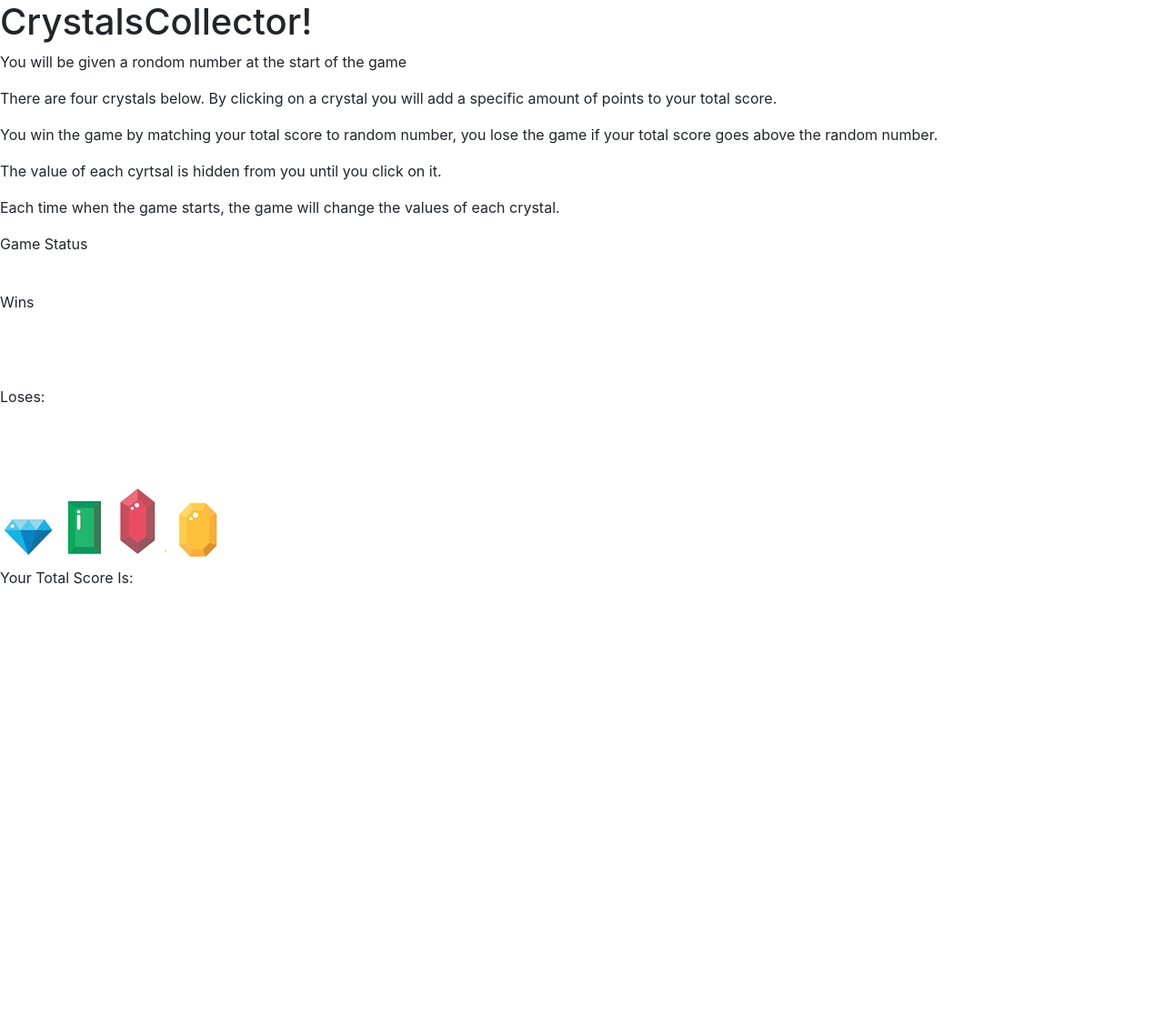
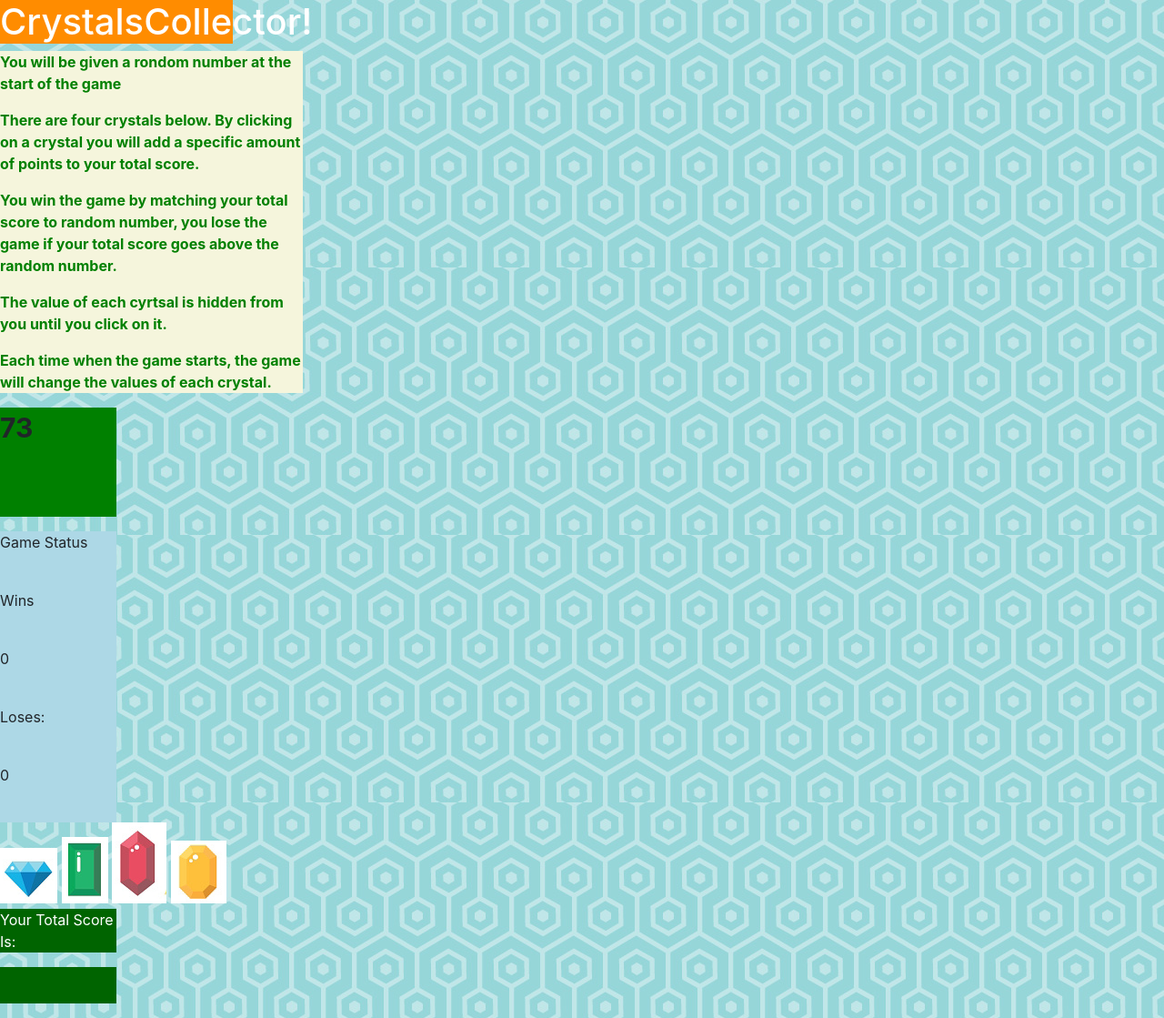
Before and after one commit to krishnaaddala/unit-4-game, a plain HTML site: page index.html in a window 1280 px wide. Shown: the whole page at 91% size. Before the commit the page ends 800 px from the top, so only its background shows below. Drawn offline with nearby package versions, Linux system fonts and the light colour scheme.

Commit message:
adding final css changes and minor changes to html and js files

```diff
--- a/assets/css/style.css
+++ b/assets/css/style.css
@@ -0,0 +1,48 @@
+h1{
+    background-color: darkorange;
+    width: 20%;
+    color: white;
+}
+body{
+    z-index: 0;
+}
+#instructions{
+    background-color: beige;
+    width: 26%;
+    height: 40%;
+    color: green;
+    font-weight: bold;
+}
+#computerRandom{
+    background-color: green;
+    font-weight: bold;
+    font-size: 30px;
+    width: 10%;
+    height: 120px;
+    margin-top:10px;
+}
+.gameLogic{
+    background-color: lightblue;
+    width: 10%;
+    margin-top: 10px;
+
+}
+#crystalimages img{
+    background-position: 50% 50%;
+    background-size:cover;
+    overflow: hidden;
+
+}
+#totalScore{
+    background-color: darkgreen;
+    width: 10%;
+    color: white;
+
+}
+#totalScoreNumber{
+    background-color: darkgreen;
+    width:10%;
+    height: 40px;
+    color: white;
+
+}
--- a/index.html
+++ b/index.html
@@ -14,7 +14,8 @@
         integrity="sha384-ggOyR0iXCbMQv3Xipma34MD+dH/1fQ784/j6cY/iJTQUOhcWr7x9JvoRxT2MZw1T" crossorigin="anonymous">
 </head>
 
-<body>
+<body background="assets/images/background.png">
+
     <h1>CrystalsCollector!</h1>
     <div id="instructions">
         <p>You will be given a rondom number at the start of the game</p>
@@ -26,8 +27,8 @@
         <p>Each time when the game starts, the game will change the values of each crystal.</p>
     </div>
     <p id="computerRandom"></p>
+    <div class="gameLogic">
     <p>Game Status</p>
-
     <p id="gameStatus"></p> <br>
 
     <p id="wins">Wins</p> <br>
@@ -35,6 +36,7 @@
 
     <p id="loses">Loses:</p> <br>
     <p id="losesCount"></p> <br>
+    </div>
     <div id="crystalimages">
         <input type="image" id="blue-image" src= "assets/images/blue.png"/>
         <input type="image" id="green-image" src= "assets/images/green.png"/>
@@ -55,6 +57,5 @@
         integrity="sha384-JjSmVgyd0p3pXB1rRibZUAYoIIy6OrQ6VrjIEaFf/nJGzIxFDsf4x0xIM+B07jRM"
         crossorigin="anonymous"></script>
 </body>
-<!-- <script src="assets/javascript/game.js"></script> -->
-<script src="assets/javascript/test2.js"></script>
+<script src="assets/javascript/game.js"></script>
 </html>
```
